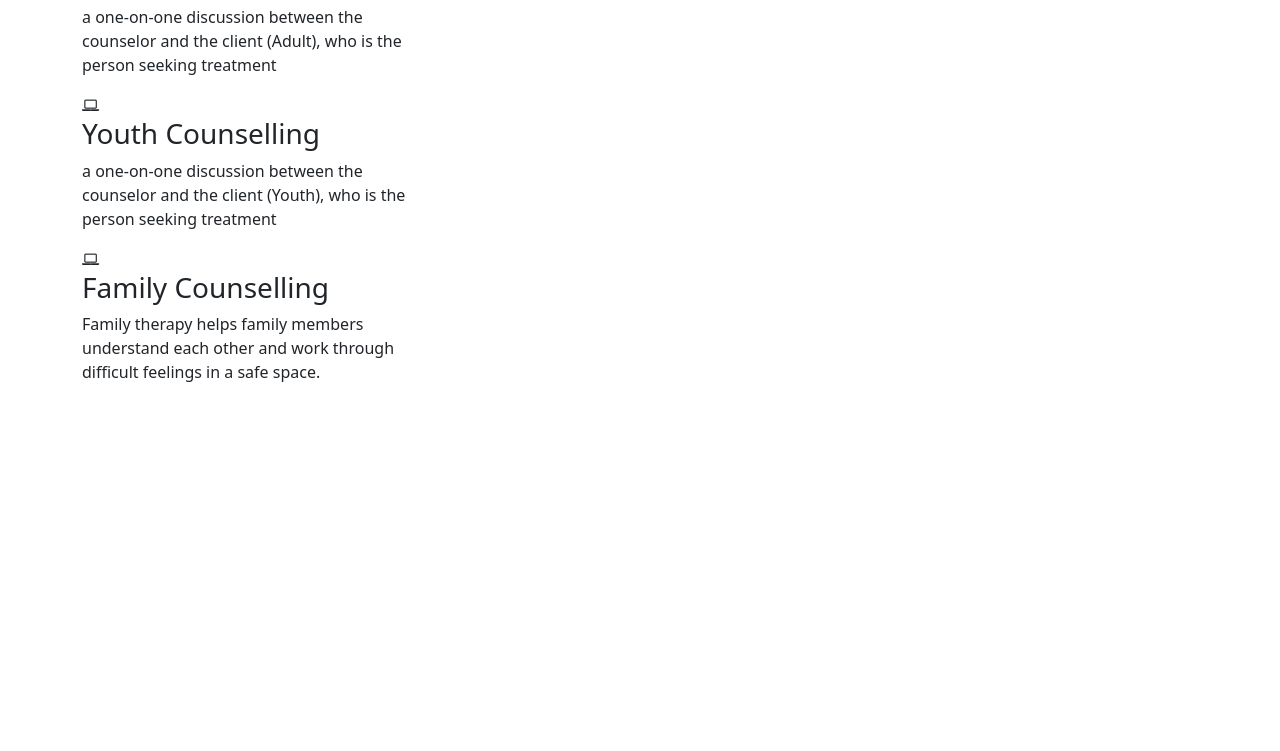
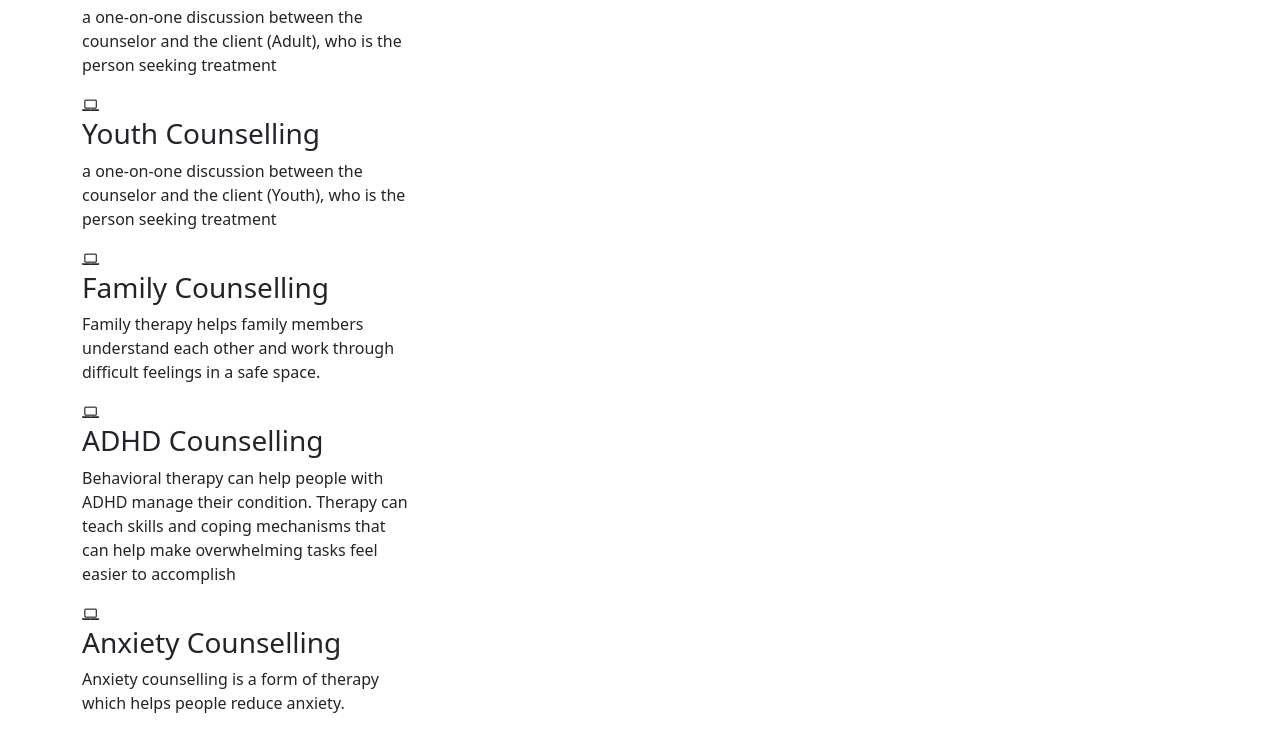
Before and after one commit to VishPunwani/rhissounsellingsite, a plain HTML site: page services&rates.html in a window 1280 px wide. Shown: the part 257-1008 px from the top of the page. Before the commit the page ends 800 px from the top, so only its background shows below. Drawn offline with nearby package versions, Linux system fonts and the light colour scheme.

Commit message:
added ADHD and Anxiety counselling

```diff
--- a/services&rates.html
+++ b/services&rates.html
@@ -73,6 +73,25 @@
                        </div>
                     </div>
 
+                    <div class="row">
+                        <div class="col-md-4">
+                           <div class="single-service">
+                              <i class="fa fa-laptop"></i>
+                              <h3>ADHD Counselling</h3>
+                              <p>
+                                Behavioral therapy can help people with ADHD manage their condition. Therapy can teach skills and coping mechanisms that can help make overwhelming tasks feel easier to accomplish</p>
+                           </div>
+                        </div>
+
+                        <div class="row">
+                            <div class="col-md-4">
+                               <div class="single-service">
+                                  <i class="fa fa-laptop"></i>
+                                  <h3>Anxiety Counselling</h3>
+                                  <p>
+                                    Anxiety counselling is a form of therapy which helps people reduce anxiety.</p>
+                               </div>
+                            </div>
 
 
 
```
